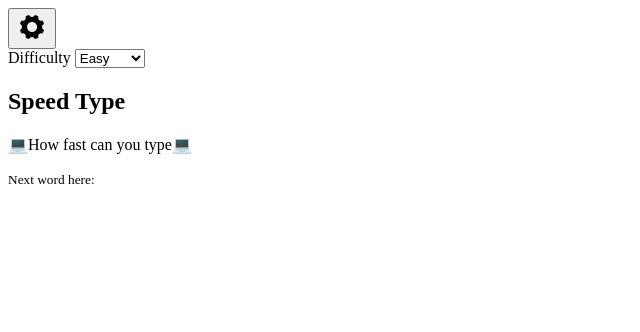
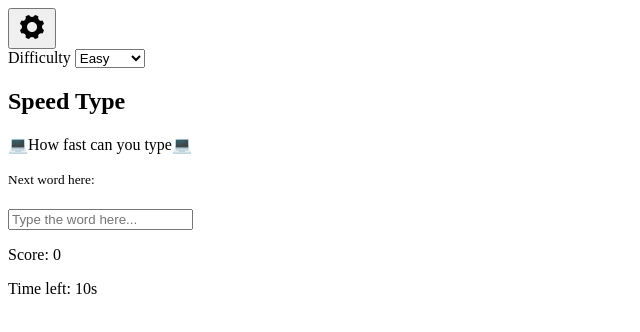
Before and after one commit to ALIPHATICHYD/SPEED-TYPE-GAME, a plain HTML site: page index.html in a window 1280 px wide. Shown: the whole page, without its empty margins (0-640 px from the left). Drawn offline with Linux system fonts and the light colour scheme; files that its build step writes are made by us from their sources.

Commit message:
Update index.html

```diff
--- a/index.html
+++ b/index.html
@@ -33,3 +33,10 @@
     <h2>Speed Type</h2>
     <p>💻How fast can you type💻</p>
     <small>Next word here:</small>
+
+         <h1 id="word"></h1>
+  <input id="input-text" type="text"
+  autocomplete="off"
+  placeholder="Type the word here...">
+  <p id="score-container">Score: <span id="score">0</span></p>
+  <p time-container>Time left: <span id="time">10s</span></p>
```
